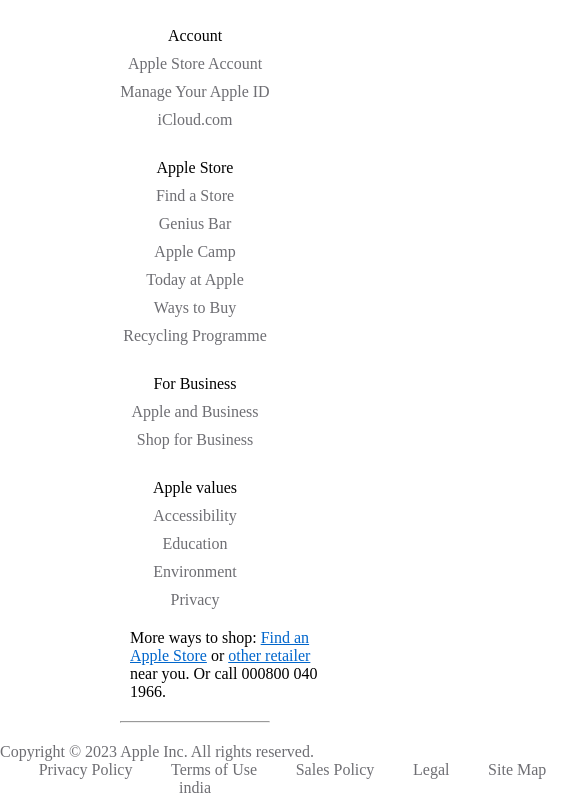
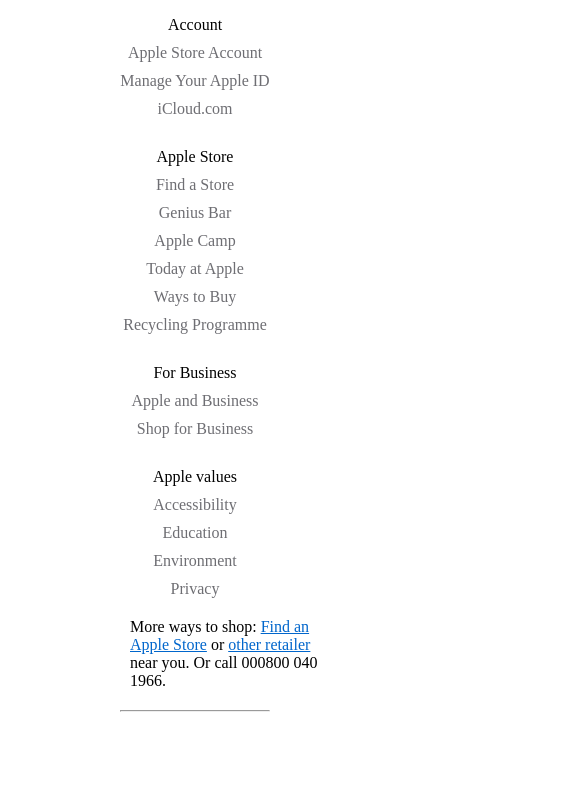
Before and after one commit to Abhichoudhary1/apple-web, a plain HTML site: page index.html in a window 390 px wide. Shown: the part 6294-7091 px from the top of the page, 585 px wide, since content can reach past the window. After the commit the page ends 7006 px from the top, so only its background shows below. Drawn offline with Linux system fonts and the light colour scheme.

Commit message:
first commit

```diff
--- a/index.html
+++ b/index.html
@@ -10,6 +10,7 @@
 </head>
 
 <body>
+    <div class="main-box">
     <div class="nav-bar">
         <div class="nav-sec">
             <ul>
@@ -213,7 +214,9 @@
             </ul>
 
         </div>
-         <div class="ways"><p>More ways to shop: <a href="">Find an Apple Store</a>  or <a href="">other retailer </a> near you. Or call 000800 040 1966.</p>
+        <div class="ways">
+            <p>More ways to shop: <a href="">Find an Apple Store</a> or <a href="">other retailer </a> near you. Or call
+                000800 040 1966.</p>
         </div>
 
         <div class="bro">
@@ -221,6 +224,7 @@
         </div>
 
         <div class="copy">
+            <div class="copyabc">
                 <div class="right">
                     <p>Copyright © 2023 Apple Inc. All rights reserved.</p>
                 </div>
@@ -239,7 +243,8 @@
                 </div>
             </div>
         </div>
-
+    </div>
+</div>
 
 </body>
 
--- a/style.css
+++ b/style.css
@@ -499,13 +499,16 @@ hr {
     color: #6e6e73;
 }
 
+
 /* media-query */
 @media (max-width:768px) {
     .nav-bar {
         height: auto;
         width: 100%;
     }
-
+    .main-box{
+        overflow: hidden;
+    }
     .nav-sec {
         height: auto;
         width: 100%;
@@ -604,7 +607,7 @@ hr {
        width: 100%;
        display: grid;
        grid-template-columns: 350px;
-       grid-template-rows: 450px auto auto auto auto auto;
+       grid-template-rows: auto auto auto auto auto auto;
     }
 
     .box {
@@ -693,17 +696,12 @@ hr {
     }
 
     .copy {
-        height: auto;
-        width: 100%;
-        display: flex;
-        align-items: center;
-        justify-content: center;
-        flex-direction: column;
+      display: none;
     }
 
     .right {
-        height: auto;
-        width: 100%;
+        display: none;
+
     }
 
     .privacy {
@@ -715,4 +713,5 @@ hr {
         display: flex;
         flex-direction: column;
     }
+
 }
```
Lines whose indentation alone changed are shown as unchanged.
